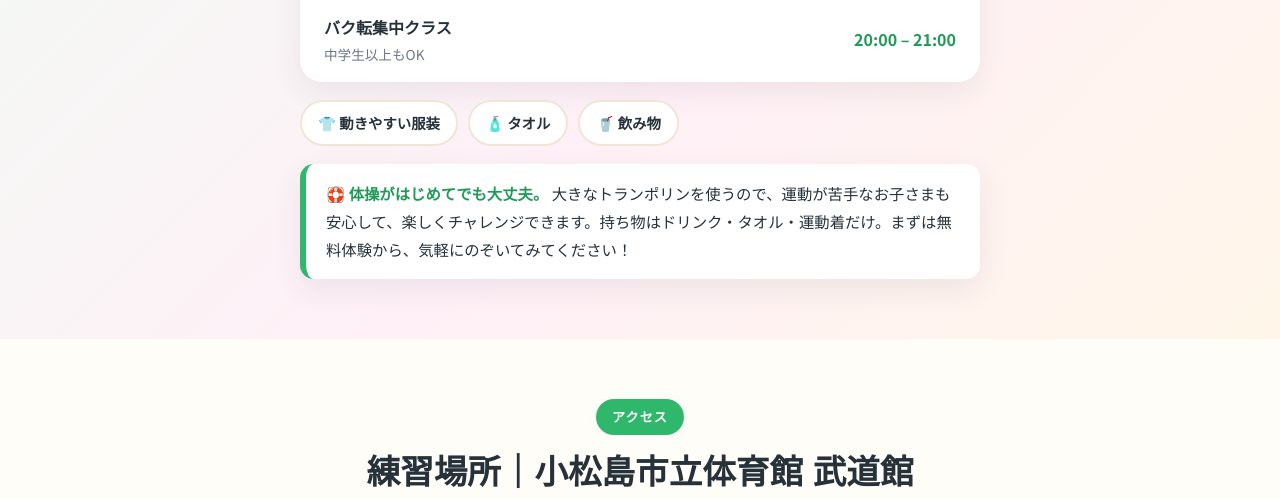
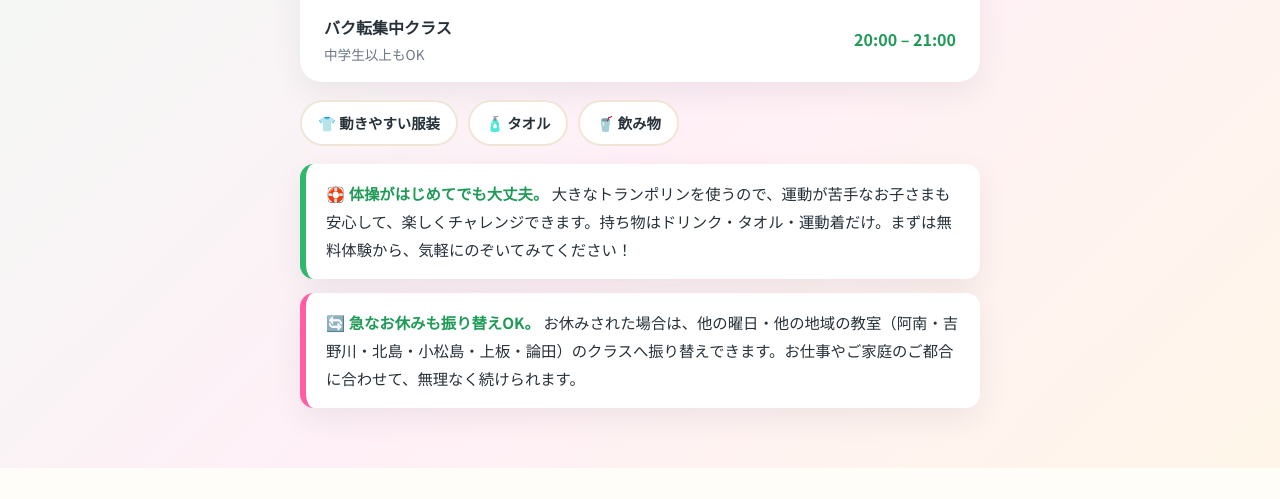
Before and after one commit to sowers-keita/komatsushima-fresh-taisou, a plain HTML site: page index.html in a window 1280 px wide. Shown: the part 3473-3972 px from the top of the page. Drawn offline with Linux system fonts and the light colour scheme.

Commit message:
Add makeup-class note

```diff
--- a/index.html
+++ b/index.html
@@ -334,6 +334,7 @@
       <span>👕 動きやすい服装</span><span>🧴 タオル</span><span>🥤 飲み物</span>
     </div>
     <div class="note reveal">🛟 <strong>体操がはじめてでも大丈夫。</strong> 大きなトランポリンを使うので、運動が苦手なお子さまも安心して、楽しくチャレンジできます。持ち物はドリンク・タオル・運動着だけ。まずは無料体験から、気軽にのぞいてみてください！</div>
+    <div class="note reveal" style="border-left-color:var(--pink);margin-top:14px">🔄 <strong>急なお休みも振り替えOK。</strong> お休みされた場合は、他の曜日・他の地域の教室（阿南・吉野川・北島・小松島・上板・論田）のクラスへ振り替えできます。お仕事やご家庭のご都合に合わせて、無理なく続けられます。</div>
   </div>
 </section>
 
```
